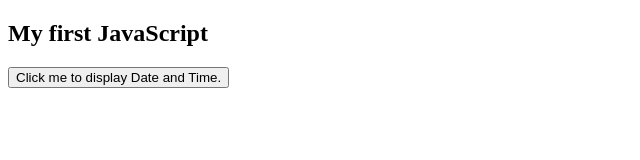
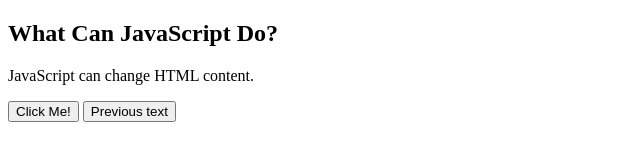
Before and after one commit to GeorgiChervenkov/JavascriptW3, a plain HTML site: page thing.html in a window 1280 px wide. Shown: the whole page, without its empty margins (0-640 px from the left). Drawn offline with Linux system fonts and the light colour scheme.

Commit message:
nade the text be reversable

```diff
--- a/thing.html
+++ b/thing.html
@@ -2,13 +2,11 @@
 <html>
 <body>
 
-<h2>My first JavaScript</h2>
+<h2>What Can JavaScript Do?</h2>
 
-<button type = "button"
-onclick="document.getElementById('demo').innerHtml = 1420">
-Click me to display Date and Time.</button>
+<p id="demo">JavaScript can change HTML content.</p>
 
-<p id="demo"></p>
-
+<button type="button" onclick='document.getElementById("demo").innerHTML = "Hello JavaScript!"'>Click Me!</button>
+<button type="button" onclick='document.getElementById("demo").innerHTML = "Script can change HTML content"'>Previous text</button>
 </body>
 </html>
```
